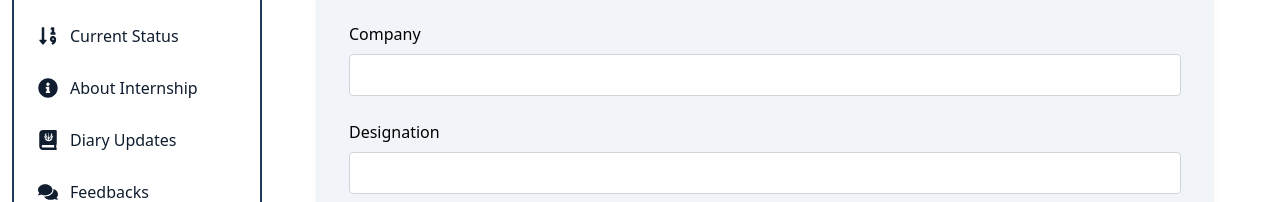
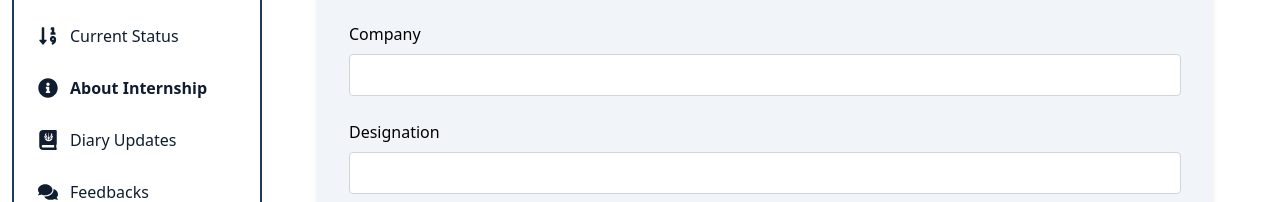
Before and after one commit to ShashiniWeerakoon/ruh-internship-portal-student, a React (Vite) app: page /About in a window 1280 px wide. Shown: the part 350-552 px from the top of the page. Built offline with nearby package versions, Linux system fonts and the light colour scheme.

Commit message:
update the sidebar

```diff
--- a/src/component/Sidebar.jsx
+++ b/src/component/Sidebar.jsx
@@ -1,36 +1,42 @@
 import React from 'react';
 import { FaUser, FaBook, FaBriefcase, FaClipboard, FaSortNumericDown, FaInfoCircle, FaJournalWhills, FaComments } from 'react-icons/fa';
 import styles from '../styles/sidebar.module.css';
+import { NavLink } from 'react-router-dom';
 
 export default function Sidebar() {
+  const NavLinkStyles=({ isActive}) =>{
+    return{
+      fontWeight: isActive? 'bold' :'normal',
+    }
+  }
   return (
     <div className={styles.sidebar}>
       <div className={styles.header}>Dashboard</div>
       <nav className={styles.nav}>
-        <a href="/Userprofile" className={styles['nav-item']}>
+        <NavLink style={NavLinkStyles} to ="/Userprofile" className={styles['nav-item']}>
           <FaUser className={styles['nav-icon']} /> User Profile
-        </a>
-        <a href="/Instruction" className={styles['nav-item']}>
+        </NavLink>
+        <NavLink style={NavLinkStyles} to ="/Instruction" className={styles['nav-item']}>
           <FaBook className={styles['nav-icon']} /> Instructions
-        </a>
-        <a href="/Internships" className={styles['nav-item']}>
+        </NavLink>
+        <NavLink style={NavLinkStyles} to="/Internships" className={styles['nav-item']}>
           <FaBriefcase className={styles['nav-icon']} /> Internships
-        </a>
-        <a href="/Applynow" className={styles['nav-item']}>
+        </NavLink>
+        <NavLink style={NavLinkStyles} to="/Applynow" className={styles['nav-item']}>
           <FaClipboard className={styles['nav-icon']} /> Apply Now
-        </a>
-        <a href="/Currstatus" className={styles['nav-item']}>
+        </NavLink>
+        <NavLink style={NavLinkStyles} to="/Currstatus" className={styles['nav-item']}>
           <FaSortNumericDown className={styles['nav-icon']} /> Current Status
-        </a>
-        <a href="/About" className={styles['nav-item']}>
+        </NavLink>
+        <NavLink style={NavLinkStyles} to="/About" className={styles['nav-item']}>
           <FaInfoCircle className={styles['nav-icon']} /> About Internship
-        </a>
-        <a href="/Diary" className={styles['nav-item']}>
+        </NavLink>
+        <NavLink style={NavLinkStyles} to="/Diary" className={styles['nav-item']}>
           <FaJournalWhills className={styles['nav-icon']} /> Diary Updates
-        </a>
-        <a href="/Feedback" className={styles['nav-item']}>
+        </NavLink>
+        <NavLink style={NavLinkStyles} to="/Feedback" className={styles['nav-item']}>
           <FaComments className={styles['nav-icon']} /> Feedbacks
-        </a>
+        </NavLink>
       </nav>
     </div>
   );
--- a/src/pages/ApplyNow.jsx
+++ b/src/pages/ApplyNow.jsx
@@ -1,6 +1,7 @@
+// MainContent.jsx
 import React from 'react';
-import Header from "../component/Header";
-import Sidebar from "../component/Sidebar";
+import Header from '../component/Header';
+import Sidebar from '../component/Sidebar';
 
 export default function MainContent() {
   return (
--- a/src/styles/sidebar.module.css
+++ b/src/styles/sidebar.module.css
@@ -15,6 +15,7 @@
   @apply flex items-center gap-3 text-[#0F1D2F] text-base p-2 rounded-lg transition duration-300 hover:bg-[#1C3A5B] hover:text-blue-50;
 }
 
+
 .nav-icon {
   @apply text-xl;
 }
```
Lines whose indentation alone changed are shown as unchanged.
